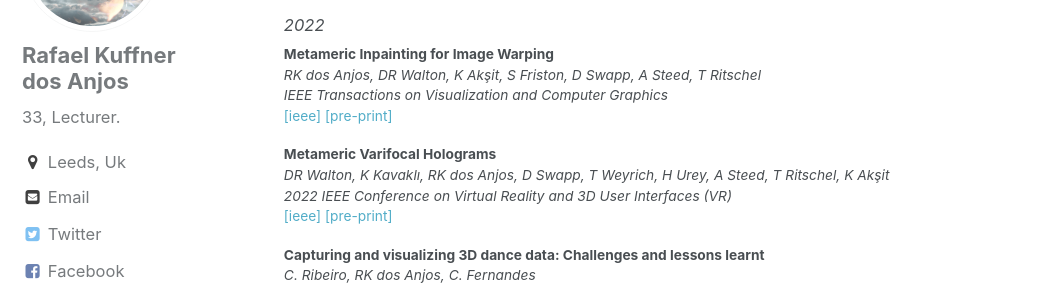
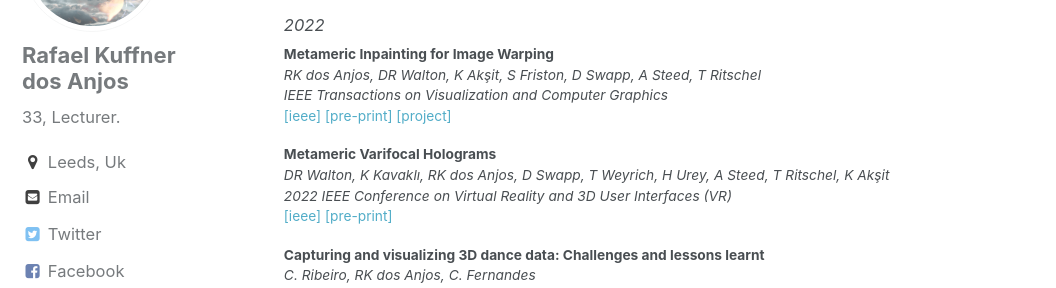
Before and after one commit to rafaelkuffner/rafaelkuffner.github.io, a Jekyll site: the page built from index.html, in a window 1280 px wide and 900 px high, scrolled down 3075 px. Shown: the part 152-440 px from the top of the window, without its empty margins (0-1056 px from the left). Built offline with Jekyll 4.4.1, drawn with Linux system fonts in a browser that asks for light colours; the list of posts is cut into pages by our own code.

```diff
--- a/index.html
+++ b/index.html
@@ -107,6 +107,7 @@
   <i>IEEE Transactions on Visualization and Computer Graphics</i></br>
   <a target="_blank" href="https://ieeexplore.ieee.org/document/9928218">[ieee]</a>
   <a target="_blank" href="assets/papers/TVCG2022.pdf">[pre-print]</a>
+  <a target="_blank" href="https://drwalton.github.io/metameric_inpainting_page/ ">[project]</a>
 </p>
 
 <p><b>Metameric Varifocal Holograms</b></br>
```
